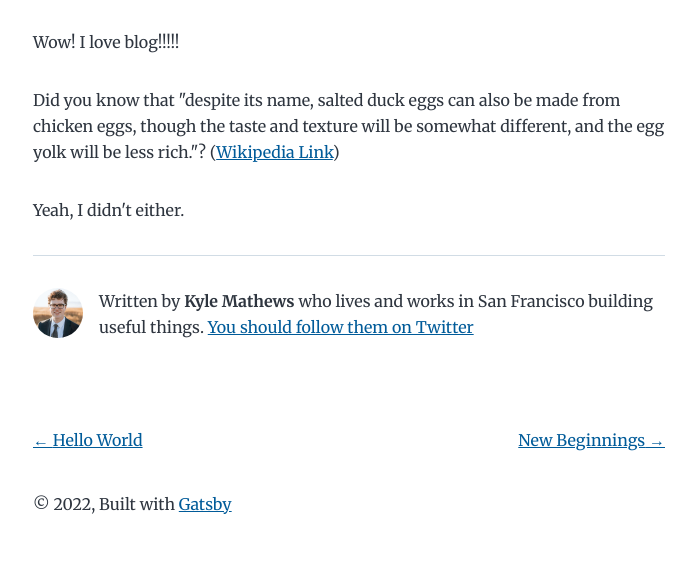
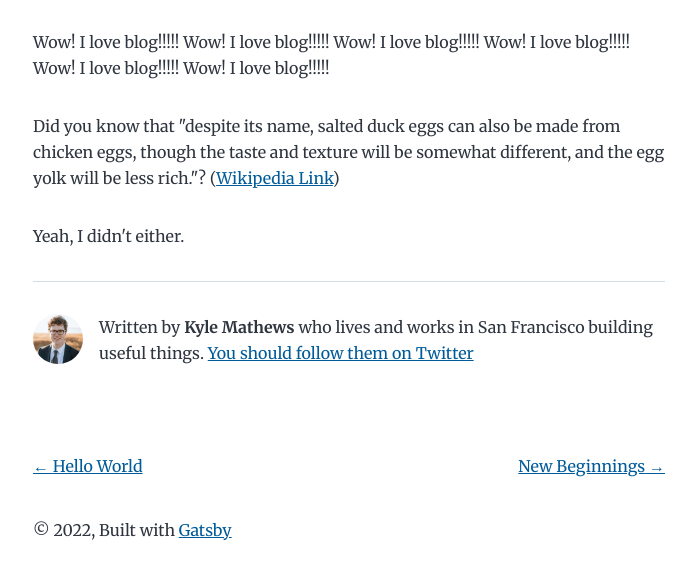
Before and after one commit to osapiyo/gatsby-blog, a Gatsby site: page /my-second-post/ in a window 1280 px wide. Shown: the part 211-790 px from the top of the page, without its empty margins (291-987 px from the left). Built offline with nearby package versions, Linux system fonts and the light colour scheme; Gatsby itself is replaced by a stand-in of ours.

Commit message:
5th commit

```diff
--- a/content/blog/my-second-post/index.md
+++ b/content/blog/my-second-post/index.md
@@ -3,6 +3,11 @@ title: My Second Post!
 date: "2015-05-06T23:46:37.121Z"
 ---
 
+Wow! I love blog!!!!!
+Wow! I love blog!!!!!
+Wow! I love blog!!!!!
+Wow! I love blog!!!!!
+Wow! I love blog!!!!!
 Wow! I love blog!!!!!
 
 Did you know that "despite its name, salted duck eggs can also be made from
```
